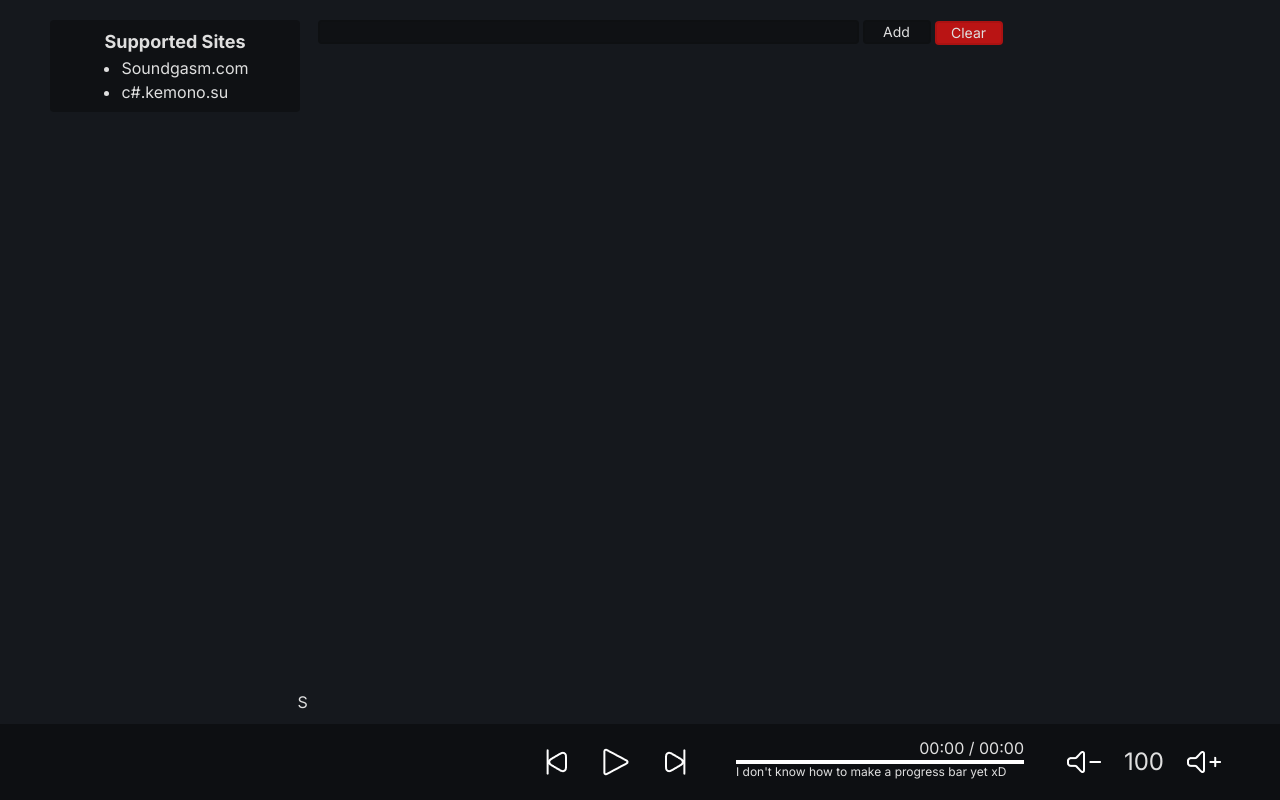
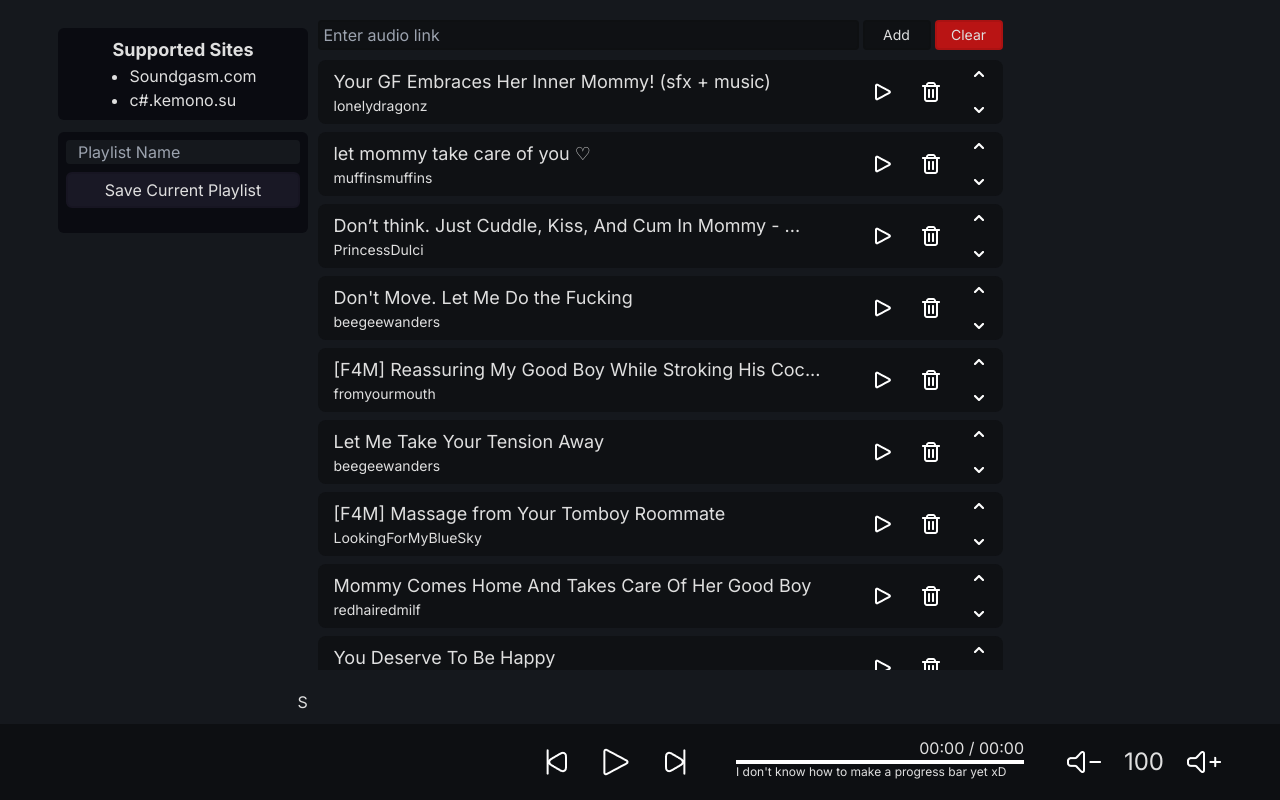
Before and after one commit to R-uan/soundgas-playlist, a Next.js app: page / in a window 1280 px wide. Built offline with nearby package versions, Linux system fonts and the light colour scheme.

Commit message:
playlist functionality
- base for the functionality added
- need to work on the update of the playlists

```diff
--- a/src/app/components/AddAudio.tsx
+++ b/src/app/components/AddAudio.tsx
@@ -9,50 +9,68 @@ export default function AddAudio() {
 	const inputRef = useRef<HTMLInputElement | null>(null);
 
 	const { currentIndex, setCurrentIndex } = useCurrentAudioContext();
-    const { audioList, setAudioList } = useAudioListContext();
+	const { currentAudioList, setCurrentAudioList } = useAudioListContext();
 
 	async function AddAudio() {
-        const input = inputRef.current
-        if(input) {
+		const input = inputRef.current;
+		if (input) {
 			const inputValue = input.value;
-            if(!inputValue) return;
+			if (!inputValue) return;
 			input.value = "";
 			try {
 				const newAudioData: IAudio = await GetAudioInfo(inputValue);
-                if(newAudioData == null) return;
-                setAudioList((old) => [...old, newAudioData])
+				if (newAudioData == null) return;
+				setCurrentAudioList((old) => [...old, newAudioData]);
 			} catch (error) {
-                console.log(`Unexpected Error: ${error}`)
-            };
+				console.log(`Unexpected Error: ${error}`);
+			}
 
-            if(currentIndex == -1) setCurrentIndex(0);
+			if (currentIndex == -1) setCurrentIndex(0);
 		}
 	}
 
 	let count = 0;
 	async function ClearAudioList() {
 		count++;
-        if(count == 2) {
+		if (count == 2) {
 			const empty: [] = [];
-            setAudioList(empty);
+			setCurrentAudioList(empty);
 			count = 0;
 		}
 	}
 
 	function handleKeyPress(event: React.KeyboardEvent<HTMLInputElement>) {
-        if(event.key === "Enter") { AddAudio() }
+		if (event.key === "Enter") {
+			AddAudio();
+		}
 	}
 
 	return (
 		<div className="gap-2 m-5 mt-0 w-[685px] h-[650px] z-0 overflow-auto">
 			<div className="flex sticky top-0 z-50 h-8 bg-[#15181D]">
-                <input aria-label="audio link goes here" ref={inputRef} type="text" name="audio_link" className="w-full rounded h-[24px] pl-1 bg-[#0f1114] border-[#00000015] border-2" onKeyDown={(event) => handleKeyPress(event)} />
+				<input
+					placeholder="Enter audio link"
+					aria-label="audio link goes here"
+					ref={inputRef}
+					type="text"
+					name="audio_link"
+					className="w-full rounded h-[30px] pl-1 bg-[#0f1114] border-[#00000015] border-2"
+					onKeyDown={(event) => handleKeyPress(event)}
+				/>
 				<div className="relative flex justify-center h-fit w-fit ml-1 rounded ">
-                    <button aria-label="add audio" onClick={AddAudio} className="bg-[#0f1114] h-[24px] w-[68px] rounded hover:bg-[#00000070] border-[#00000015] border-2 text-center text-sm">Add</button>
+					<button
+						aria-label="add audio"
+						onClick={AddAudio}
+						className="bg-[#0f1114] h-[30px] w-[68px] rounded hover:bg-[#00000070] border-[#00000015] border-2 text-center text-sm">
+						Add
+					</button>
 				</div>
 				<div className="has-tooltip relative flex flex-row justify-center h-fit w-fit ml-1 rounded ">
 					<div>
-                        <button aria-label="clear audio list" onClick={ClearAudioList} className="bg-[#b91414] h-[24px] w-[68px] rounded hover:bg-[#931515] text-sm  border-[#00000015] border-2">
+						<button
+							aria-label="clear audio list"
+							onClick={ClearAudioList}
+							className="bg-[#b91414] h-[30px] w-[68px] rounded hover:bg-[#931515] text-sm  border-[#00000015] border-2">
 							Clear
 						</button>
 					</div>
@@ -63,8 +81,10 @@ export default function AddAudio() {
 				</div>
 			</div>
 			<div className="flex flex-col gap-2 mt-2 bottom-0">
-            { audioList!.map((audio, index) => (<Audio key={index} index={index} data={audio} />)) }
+				{currentAudioList!.map((audio, index) => (
+					<Audio key={index} index={index} data={audio} />
+				))}
 			</div>
 		</div>
-    )
+	);
 }
--- a/src/app/components/App.tsx
+++ b/src/app/components/App.tsx
@@ -1,14 +1,14 @@
-"use client"
+"use client";
 
 import Controls from "./Controls";
 import AddAudio from "./AddAudio";
-import { useEffect, useState } from "react"
+import { useEffect, useState } from "react";
 import { useAudioListContext } from "../contexts/AudioListProvider";
 import { useCurrentAudioContext } from "../contexts/CurrentAudioProvider";
 import SidePanel from "./SidePanel";
 
 function App() {
-  const { audioList, setAudioList } = useAudioListContext();
+	const { currentAudioList, setCurrentAudioList } = useAudioListContext();
 	const { currentIndex } = useCurrentAudioContext();
 
 	const [currentPerformer, setCurrentPerformer] = useState<string | null>("");
@@ -17,25 +17,25 @@ function App() {
 
 	useEffect(() => {
 		function CurrentAudio() {
-      if(currentIndex === -1) {
+			if (currentIndex === -1) {
 				setCurrentTitle(null);
 				setCurrentLink(null);
-        setCurrentPerformer(null)
-      } else if(audioList[currentIndex]) {
-        setCurrentTitle(audioList[currentIndex].title);
-        setCurrentLink(audioList[currentIndex].rawAudioUrl);
-        setCurrentPerformer(audioList[currentIndex].performer)
+				setCurrentPerformer(null);
+			} else if (currentAudioList[currentIndex]) {
+				setCurrentTitle(currentAudioList[currentIndex].title);
+				setCurrentLink(currentAudioList[currentIndex].rawAudioUrl);
+				setCurrentPerformer(currentAudioList[currentIndex].performer);
 			}
 		}
-    CurrentAudio()
-  }, [currentIndex])
+		CurrentAudio();
+	}, [currentIndex]);
 
 	// check if there's data in the local storage
 	useEffect(() => {
 		function doThing() {
-      const storedData = localStorage.getItem('audioList');
+			const storedData = localStorage.getItem("cl$current_audio_list");
 			if (storedData) {
-        setAudioList(JSON.parse(storedData))
+				setCurrentAudioList(JSON.parse(storedData));
 			}
 		}
 		doThing();
@@ -44,31 +44,35 @@ function App() {
 	// Set local storage on audio list change
 	useEffect(() => {
 		function doThing() {
-      localStorage.setItem("audioList", JSON.stringify(audioList));
+			localStorage.setItem("cl$current_audio_list", JSON.stringify(currentAudioList));
 		}
 		doThing();
-  }, [audioList])
+	}, [currentAudioList]);
 
 	// resets the controls ui on empty audio list
 	useEffect(() => {
 		function doThing() {
-      if(audioList.length === 0) {
+			if (currentAudioList.length === 0) {
 				setCurrentTitle(null);
 				setCurrentLink(null);
 			}
 		}
 		doThing();
-  }, [audioList])
+	}, [currentAudioList]);
 
 	return (
 		<div className="flex flex-row gap-5">
-          <Controls currentAudio={currentLink} currentTitle={currentTitle} currentPerformer={currentPerformer} />
+			<Controls
+				currentAudio={currentLink}
+				currentTitle={currentTitle}
+				currentPerformer={currentPerformer}
+			/>
 			<SidePanel />
 			<div className="gap-2 m-5 w-[685px]">
-          <AddAudio />
-        S</div>
+				<AddAudio />S
 			</div>
-  )
+		</div>
+	);
 }
 
-export default App
+export default App;
--- a/src/app/components/Audio.tsx
+++ b/src/app/components/Audio.tsx
@@ -1,56 +1,62 @@
-import IAudio from "../scripts/IAudio"
+import IAudio from "../scripts/IAudio";
 import { Trash, Play_24, MoveUp, MoveDown } from "@/app/assets/Media/MediaHelper";
 import { useAudioListContext } from "../contexts/AudioListProvider";
 import { useCurrentAudioContext } from "../contexts/CurrentAudioProvider";
 import { useEffect, useState } from "react";
 import Image from "next/image";
 
-export default function Audio({ data, index } : { data: IAudio, index: number }) {
-    const isCurrentStyle = "flex items-center w-[685px] h-fit bg-[#343541] rounded-lg relative p-2 pl-4";
-    const isNotCurrentStyle = "flex items-center w-[685px] h-fit bg-[#0f1114] rounded-lg relative p-2 pl-4"
+export default function Audio({ data, index }: { data: IAudio; index: number }) {
+	const isCurrentStyle =
+		"flex items-center w-[685px] h-fit bg-[#343541] rounded-lg relative p-2 pl-4";
+	const isNotCurrentStyle =
+		"flex items-center w-[685px] h-fit bg-[#0f1114] rounded-lg relative p-2 pl-4";
 
 	const { currentIndex, setCurrentIndex } = useCurrentAudioContext();
-    const { audioList, setAudioList } = useAudioListContext();
-    const [ isCurrent, setIsCurrent ] = useState(false);
+	const { currentAudioList, setCurrentAudioList } = useAudioListContext();
+	const [isCurrent, setIsCurrent] = useState(false);
 
-    let { title, performer, originalUrl } = data
-    title.length > 50 ? title = title.slice(0, 51) + "..." : null
+	let { title, performer, originalUrl } = data;
+	title.length > 50 ? (title = title.slice(0, 51) + "...") : null;
 
 	function handlePlayNow() {
-        setCurrentIndex(index)
+		setCurrentIndex(index);
 	}
 
 	function handleDeletion() {
-        setAudioList(audioList.filter((_, i) => i != index));
+		setCurrentAudioList(currentAudioList.filter((_, i) => i != index));
 		setCurrentIndex(-1);
 	}
 
 	function handleMoveUp() {
-        if(index == 0) return;
-        if(currentIndex === index - 1) { setCurrentIndex(index) }
-        let audioListClone = audioList.slice();
+		if (index == 0) return;
+		if (currentIndex === index - 1) {
+			setCurrentIndex(index);
+		}
+		let audioListClone = currentAudioList.slice();
 		const temp = audioListClone[index - 1];
 		audioListClone[index - 1] = audioListClone[index];
 		audioListClone[index] = temp;
-        if(isCurrent) setCurrentIndex(index - 1);
-        setAudioList(audioListClone);
+		if (isCurrent) setCurrentIndex(index - 1);
+		setCurrentAudioList(audioListClone);
 	}
 
 	function handleMoveDown() {
-        if(index == audioList.length - 1) return;
-        if(currentIndex === index + 1) { setCurrentIndex(index) }
-        let audioListClone = audioList.slice();
+		if (index == currentAudioList.length - 1) return;
+		if (currentIndex === index + 1) {
+			setCurrentIndex(index);
+		}
+		let audioListClone = currentAudioList.slice();
 		const temp = audioListClone[index + 1];
 		audioListClone[index + 1] = audioListClone[index];
 		audioListClone[index] = temp;
-        if(isCurrent) setCurrentIndex(index + 1);
-        setAudioList(audioListClone);
+		if (isCurrent) setCurrentIndex(index + 1);
+		setCurrentAudioList(audioListClone);
 	}
 
 	useEffect(() => {
-        if(currentIndex == index) setIsCurrent(true);
+		if (currentIndex == index) setIsCurrent(true);
 		else setIsCurrent(false);
-    }, [currentIndex])
+	}, [currentIndex]);
 
 	return (
 		<div className={isCurrent ? isCurrentStyle : isNotCurrentStyle}>
@@ -68,19 +74,28 @@ export default function Audio({ data, index } : { data: IAudio, index: number })
 					<Image src={Play_24} alt="play now" />
 				</button>
 				{/* Delete audio */}
-                <button className="hover:opacity-70" aria-label="delete audio" onClick={handleDeletion}>
+				<button
+					className="hover:opacity-70"
+					aria-label="delete audio"
+					onClick={handleDeletion}>
 					<Image src={Trash} alt="remove audio" />
 				</button>
 				{/* Move UP/DOWN */}
 				<div className="flex flex-col gap-3">
-                    <button className="hover:opacity-70" aria-label="move up" onClick={handleMoveUp}>
+					<button
+						className="hover:opacity-70"
+						aria-label="move up"
+						onClick={handleMoveUp}>
 						<Image src={MoveUp} alt="move up" />
 					</button>
-                    <button className="hover:opacity-70" aria-label="move down" onClick={handleMoveDown}>
+					<button
+						className="hover:opacity-70"
+						aria-label="move down"
+						onClick={handleMoveDown}>
 						<Image src={MoveDown} alt="move down" />
 					</button>
 				</div>
 			</div>
 		</div>
-    )
+	);
 }
--- a/src/app/components/Controls.tsx
+++ b/src/app/components/Controls.tsx
@@ -2,10 +2,18 @@ import Image from "next/image";
 import { useEffect, useRef, useState } from "react";
 import { useAudioListContext } from "../contexts/AudioListProvider";
 import { useCurrentAudioContext } from "../contexts/CurrentAudioProvider";
-import { Pause, Play, Previous, Next, VolDown, VolUp } from "@/app/assets/Media/MediaHelper"
+import { Pause, Play, Previous, Next, VolDown, VolUp } from "@/app/assets/Media/MediaHelper";
 
-export default function Controls({ currentAudio, currentTitle, currentPerformer } : { currentAudio: string | null, currentTitle: string | null, currentPerformer: string | null }) {
-  const { audioList } = useAudioListContext();
+export default function Controls({
+	currentAudio,
+	currentTitle,
+	currentPerformer,
+}: {
+	currentAudio: string | null;
+	currentTitle: string | null;
+	currentPerformer: string | null;
+}) {
+	const { currentAudioList } = useAudioListContext();
 	const { currentIndex, setCurrentIndex } = useCurrentAudioContext();
 
 	const audioPlayerRef = useRef<HTMLAudioElement>(null);
@@ -25,74 +33,82 @@ export default function Controls({ currentAudio, currentTitle, currentPerformer
 			else audioPlayer.play();
 			setPlaying(!isPlaying);
 		}
-  };
+	}
 
 	function handleNextAudio() {
-    if(currentIndex == audioList.length) return;
+		if (currentIndex == currentAudioList.length) return;
 		setCurrentIndex(currentIndex + 1);
-  };
+	}
 
 	function handlePreviousAudio() {
-    if(currentIndex == 0) return;
+		if (currentIndex == 0) return;
 		setCurrentIndex(currentIndex - 1);
-  };
+	}
 
 	function handleVolumeUp() {
-    const audioPlayer = audioPlayerRef.current
-    if(audioPlayer) {
-      if(currentVol == 100) return;
-      const newVolume = (currentVol + 10);
+		const audioPlayer = audioPlayerRef.current;
+		if (audioPlayer) {
+			if (currentVol == 100) return;
+			const newVolume = currentVol + 10;
 			setCurrentVolume(newVolume);
 			audioPlayer.volume = newVolume / 100;
 		}
-  };
+	}
 
 	function handleVolumeDown() {
-    const audioPlayer = audioPlayerRef.current
-    if(audioPlayer) {
-      if(currentVol == 0) return;
-      const newVolume = (currentVol - 10);
+		const audioPlayer = audioPlayerRef.current;
+		if (audioPlayer) {
+			if (currentVol == 0) return;
+			const newVolume = currentVol - 10;
 			setCurrentVolume(newVolume);
 			audioPlayer.volume = newVolume / 100;
 		}
-  };
+	}
 
 	function handleOnAudioEnd() {
-    if(currentIndex == audioList.length) return;
+		if (currentIndex == currentAudioList.length) return;
 		setTimeout(() => setCurrentIndex(currentIndex + 1), 3000);
-  };
+	}
 
 	function handleLoadMetaData() {
-    if(audioPlayer) {
-      const audioDuration = audioPlayer.duration
-      if(audioDuration < 3600) {
-        const lessThanHour = new Date(audioPlayer.duration * 1000).toISOString().slice(14,19);
+		if (audioPlayer) {
+			const audioDuration = audioPlayer.duration;
+			if (audioDuration < 3600) {
+				const lessThanHour = new Date(audioPlayer.duration * 1000)
+					.toISOString()
+					.slice(14, 19);
 				setTotalDuration(lessThanHour);
 				setIsLoaded(true);
 			} else {
-        const moreThanHour = new Date(audioPlayer.duration * 1000).toISOString().slice(11,19);
+				const moreThanHour = new Date(audioPlayer.duration * 1000)
+					.toISOString()
+					.slice(11, 19);
 				setTotalDuration(moreThanHour);
 				setIsLoaded(true);
 			}
 		}
-  };
+	}
 
 	function handleTimeUpdate() {
-    if(audioPlayer && isPlaying && isLoaded) {
-      const audioDuration = audioPlayer.duration
-      if(audioDuration < 3600) {
-        const lessThanHour = new Date(audioPlayer.currentTime * 1000).toISOString().slice(14,19);
+		if (audioPlayer && isPlaying && isLoaded) {
+			const audioDuration = audioPlayer.duration;
+			if (audioDuration < 3600) {
+				const lessThanHour = new Date(audioPlayer.currentTime * 1000)
+					.toISOString()
+					.slice(14, 19);
 				setCurrentTime(lessThanHour);
 			} else {
-        const moreThanHour = new Date(audioPlayer.currentTime * 1000).toISOString().slice(11,19);
+				const moreThanHour = new Date(audioPlayer.currentTime * 1000)
+					.toISOString()
+					.slice(11, 19);
 				setCurrentTime(moreThanHour);
 			}
 		}
-  };
+	}
 
 	// resets the ui if current audio is null
 	useEffect(() => {
-    if(currentAudio == null){
+		if (currentAudio == null) {
 			setPlaying(false);
 			setCurrentIndex(-1);
 			setTotalDuration("00:00");
@@ -102,48 +118,82 @@ export default function Controls({ currentAudio, currentTitle, currentPerformer
 			setCurrentTime("00:00");
 			setIsLoaded(false);
 		}
-  }, [currentAudio])
+	}, [currentAudio]);
 
 	return (
 		<div className="flex flex-row left-0 absolute bottom-0 justify-center w-screen h-[76px] bg-[#0D0F12] z-50">
 			<div className="flex flex-row p-3 gap-10 items-center">
-          <audio ref={audioPlayerRef} onPlay={() => setPlaying(true)} src={currentAudio ? currentAudio : ""} onEnded={handleOnAudioEnd} onTimeUpdate={handleTimeUpdate} onLoadedMetadata={handleLoadMetaData} autoPlay></audio>
+				<audio
+					ref={audioPlayerRef}
+					onPlay={() => setPlaying(true)}
+					src={currentAudio ? currentAudio : ""}
+					onEnded={handleOnAudioEnd}
+					onTimeUpdate={handleTimeUpdate}
+					onLoadedMetadata={handleLoadMetaData}
+					autoPlay></audio>
 				{/* Current Audio Info */}
 				<div className="flex flex-col h-fit w-[440px]">
-            <span className="w-[440px] h-8 text-lg overflow-auto whitespace-break-spaces">{currentTitle}</span>
-            <span className="w-[440px] text-sm overflow-hidden whitespace-nowrap">{currentPerformer}</span>
+					<span className="w-[440px] h-8 text-lg overflow-auto whitespace-break-spaces">
+						{currentTitle}
+					</span>
+					<span className="w-[440px] text-sm overflow-hidden whitespace-nowrap">
+						{currentPerformer}
+					</span>
 				</div>
 				{/* Play / Pause / Previous / Next */}
 				<div className="flex flex-row align-middle w-fit gap-5">
-              <button className="hover:opacity-70" aria-label="previous audio" type="button" onClick={handlePreviousAudio}>
+					<button
+						className="hover:opacity-70"
+						aria-label="previous audio"
+						type="button"
+						onClick={handlePreviousAudio}>
 						<Image src={Previous} alt="previous audio" />
 					</button>
-              <button className="hover:opacity-70" aria-label="toggle play" id="toggle-play" onClick={handleTogglePlay}type="button">
+					<button
+						className="hover:opacity-70"
+						aria-label="toggle play"
+						id="toggle-play"
+						onClick={handleTogglePlay}
+						type="button">
 						<Image src={isPlaying ? Pause : Play} alt="pause" />
 					</button>
-              <button className="hover:opacity-70" aria-label="next audio" type="button" onClick={handleNextAudio}>
+					<button
+						className="hover:opacity-70"
+						aria-label="next audio"
+						type="button"
+						onClick={handleNextAudio}>
 						<Image src={Next} alt="next audio" />
 					</button>
 				</div>
 				{/* Progress Bar */}
 				<div className="relative">
-              <span className="absolute right-0 bottom-full">{currentTime} / {totalDuration}</span>
+					<span className="absolute right-0 bottom-full">
+						{currentTime} / {totalDuration}
+					</span>
 					<div>
 						<div className="h-1 bg-white w-72"></div>
 					</div>
-              <span className="text-xs absolute">I don&#39;t know how to make a progress bar yet xD</span>
+					<span className="text-xs absolute">
+						I don&#39;t know how to make a progress bar yet xD
+					</span>
 				</div>
 				{/* Volume Controls */}
 				<div className="flex gap-5 items-center">
-              <button className="hover:opacity-70" aria-label="volume down" onClick={handleVolumeDown}>
+					<button
+						className="hover:opacity-70"
+						aria-label="volume down"
+						onClick={handleVolumeDown}>
 						<Image src={VolDown} alt="volume down" />
 					</button>
 					<span className="text-2xl">{currentVol}</span>
-              <button className="hover:opacity-70" aria-label="volume up" onClick={handleVolumeUp}>
+					<button
+						className="hover:opacity-70"
+						aria-label="volume up"
+						onClick={handleVolumeUp}>
 						<Image src={VolUp} alt="volume up" />
 					</button>
 				</div>
 			</div>
 		</div>
-  )
+	);
 }
--- /dev/null
+++ b/src/app/components/Playlist.tsx
@@ -0,0 +1,22 @@
+import { useAudioListContext } from "../contexts/AudioListProvider";
+
+export default function Playlist({ playlistKey }: { playlistKey: string }) {
+	const { currentAudioList, setCurrentAudioList } = useAudioListContext();
+	const name = playlistKey.split("$")[1].split("_").join(" ");
+
+	function SetAsCurrentPlaylist() {
+		const playlist = localStorage.getItem(playlistKey);
+		if (playlist) {
+			setCurrentAudioList(JSON.parse(playlist));
+		}
+	}
+	return (
+		<>
+			<div className="w-full h-[30px] p-1 rounded-md bg-[#191825] hover:bg-[#393E46] text-center">
+				<button className="w-full h-full rounded-md" onClick={SetAsCurrentPlaylist}>
+					{name}
+				</button>
+			</div>
+		</>
+	);
+}
--- a/src/app/components/SidePanel.tsx
+++ b/src/app/components/SidePanel.tsx
@@ -1,11 +1,64 @@
+import { useEffect, useRef, useState } from "react";
+import { useAudioListContext } from "../contexts/AudioListProvider";
+import Playlist from "./Playlist";
+
 export default function SidePanel() {
+	const { currentAudioList } = useAudioListContext();
+	const playlistName = useRef<HTMLInputElement | null>(null);
+	const [playlistKeys, setPlaylistKeys] = useState<string[]>([]);
+	const [test, setTest] = useState(0);
+
+	useEffect(() => {
+		function GetPlayListsKeys() {
+			const keys = Object.keys(localStorage);
+			const Regex = new RegExp("^(pl\\$)(.*)", "i");
+			const PlaylistKeys = keys.filter((ele) => {
+				return ele.match(Regex);
+			});
+
+			setPlaylistKeys(PlaylistKeys);
+		}
+		GetPlayListsKeys();
+	}, [test]);
+
+	function SavePlayList() {
+		const input = playlistName.current;
+		if (input && currentAudioList.length > 0) {
+			const name = "pl$" + input.value.split(" ").join("_");
+			localStorage.setItem(name, JSON.stringify(currentAudioList));
+			setTest(test + 1);
+		}
+	}
+
 	return (
-        <div className="absolute rounded flex flex-col items-center bg-[#0f1114] w-[250px] h-fit left-[50px] p-2 mt-5">
+		<div className="absolute rounded flex flex-col items-center h-fit left-[50px] p-2 mt-5 gap-3">
+			<div className="bg-[#0a0b11] w-[250px] h-fit flex flex-col items-center p-2 rounded-md">
 				<span className="text-lg font-bold">Supported Sites</span>
 				<ol className="ml-5 list-disc">
 					<li>Soundgasm.com</li>
 					<li>c#.kemono.su</li>
 				</ol>
 			</div>
-    )
+			<div className="bg-[#0a0b11] h-fit w-[250px] flex flex-col justify-start items-center rounded-md p-2 gap-2">
+				<input
+					type="text"
+					ref={playlistName}
+					name="playlist-name"
+					className="w-full rounded pl-3 bg-[#15181D] border-[#00000015]"
+					placeholder="Playlist Name"
+				/>
+				<button
+					onClick={SavePlayList}
+					className="border-[#171522] border-2 p-1 bg-[#191825] hover:bg-[#393E46] w-full rounded-md">
+					Save Current Playlist
+				</button>
+				<hr />
+				<div className="h-fit w-full flex flex-col gap-1">
+					{playlistKeys.map((key) => (
+						<Playlist key={key} playlistKey={key} />
+					))}
+				</div>
+			</div>
+		</div>
+	);
 }
--- a/src/app/contexts/AudioListProvider.tsx
+++ b/src/app/contexts/AudioListProvider.tsx
@@ -2,25 +2,25 @@ import AudioListTestData from "../scripts/AudioListTestData";
 import { ReactNode, createContext, useContext, useState } from "react";
 import IAudio from "../scripts/IAudio";
 
-
 interface AudioArrayContextValue {
-    audioList: IAudio[],
-    setAudioList: React.Dispatch<React.SetStateAction<IAudio[]>>
+	currentAudioList: IAudio[];
+	setCurrentAudioList: React.Dispatch<React.SetStateAction<IAudio[]>>;
 }
 const AudioArrayContext = createContext<AudioArrayContextValue | null>(null);
 
-export default function AudioListProvider({ children } : { children: ReactNode }) {
-    const starterArray: IAudio[] = []
-    const [audioList, setAudioList] = useState<IAudio[]>(starterArray);
-    return (
-        <AudioArrayContext.Provider value={{audioList, setAudioList}}>
-            {children}
-        </AudioArrayContext.Provider>
-    )
+export default function AudioListProvider({ children }: { children: ReactNode }) {
+	const starterArray: IAudio[] = [];
+	const [currentAudioList, setCurrentAudioList] = useState<IAudio[]>(AudioListTestData);
+	return (
+		<AudioArrayContext.Provider value={{ currentAudioList, setCurrentAudioList }}>
+			{children}
+		</AudioArrayContext.Provider>
+	);
 }
 
 export function useAudioListContext() {
-    const audioListContext = useContext(AudioArrayContext);
-    if(audioListContext == null) throw new Error('useOnboardingContext be inside a OnboardingProvider');
-    return audioListContext;
+	const audioListContext = useContext(AudioArrayContext);
+	if (audioListContext == null)
+		throw new Error("useOnboardingContext be inside a OnboardingProvider");
+	return audioListContext;
 }
--- a/src/app/scripts/GetAudioInfo.ts
+++ b/src/app/scripts/GetAudioInfo.ts
@@ -4,7 +4,7 @@ const localhost = "http://localhost:3000/api";
 
 export async function GetAudioInfo(url: string) {
 	try {
-        const request = await axios.post(api, {
+		const request = await axios.post(localhost, {
 			link: `${url}`,
 		});
 		const audioData = request.data;
```
Also changed, not shown: src/app/layout.tsx (+17 -18 lines). Lines whose indentation alone changed are shown as unchanged.
